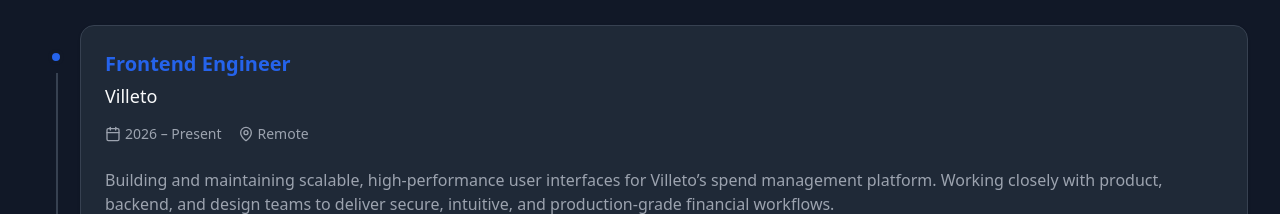
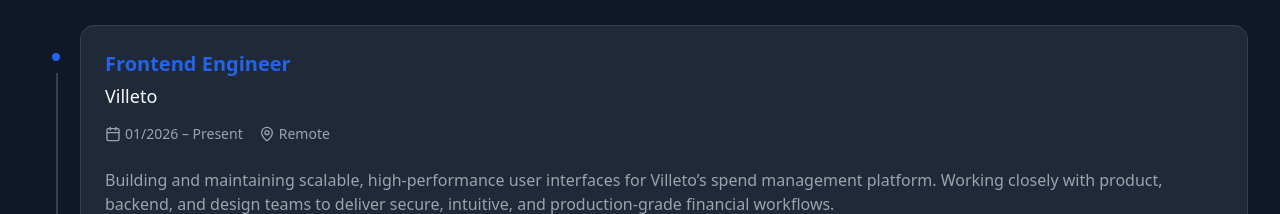
Before and after one commit to Hatykuxordik/hypacode, a Next.js app: page /about in a window 1280 px wide. Shown: the part 4040-4254 px from the top of the page. Built offline with nearby package versions, Linux system fonts and the light colour scheme.

Commit message:
Fix broken links and img path

```diff
--- a/src/app/about/data/about.ts
+++ b/src/app/about/data/about.ts
@@ -55,7 +55,7 @@
     title: "Frontend Engineer",
     company: "Villeto",
     location: "Remote",
-    period: "2026 – Present",
+    period: "01/2026 – Present",
     description:
       "Building and maintaining scalable, high-performance user interfaces for Villeto’s spend management platform. Working closely with product, backend, and design teams to deliver secure, intuitive, and production-grade financial workflows.",
     achievements: [
```
